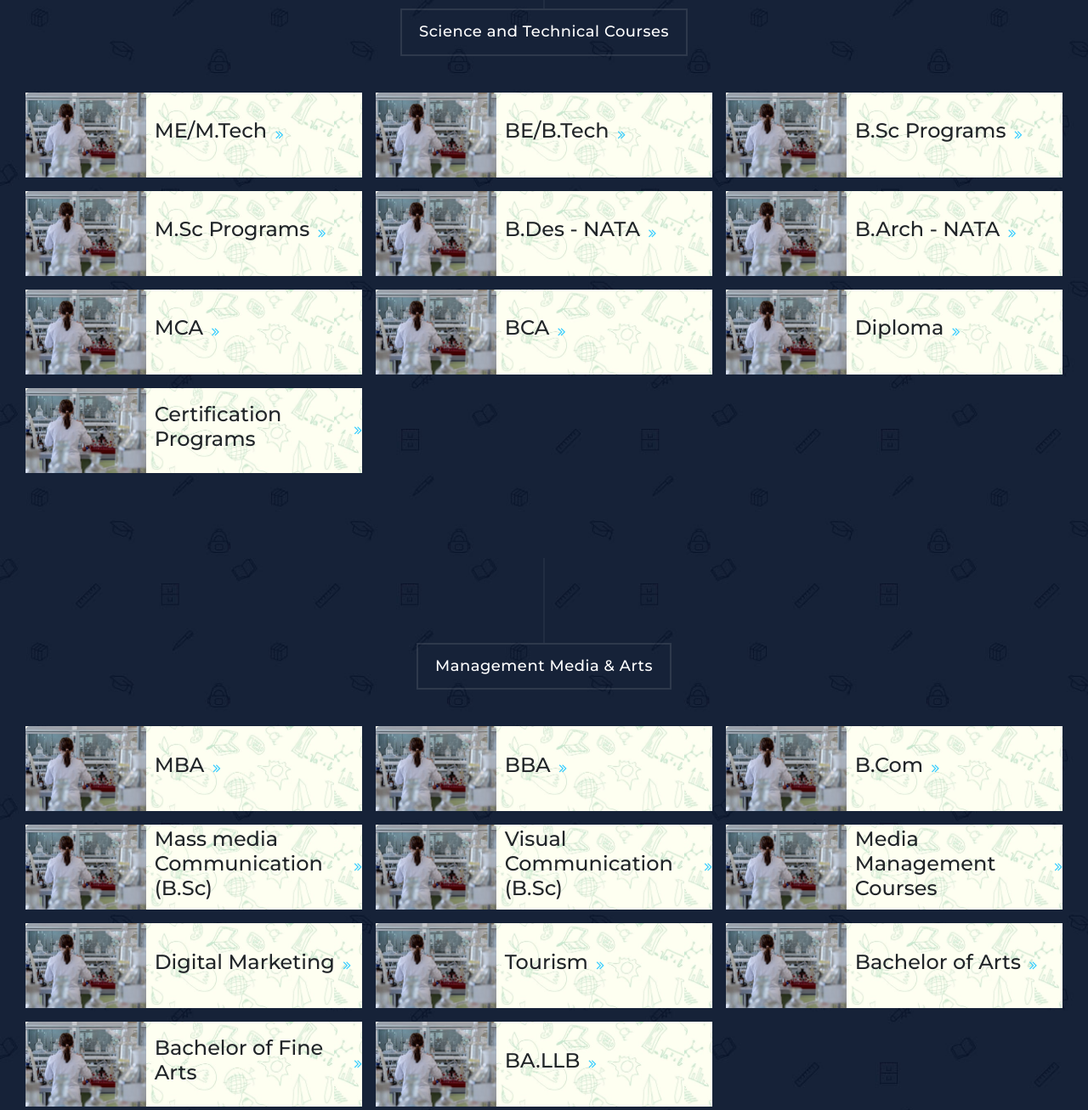
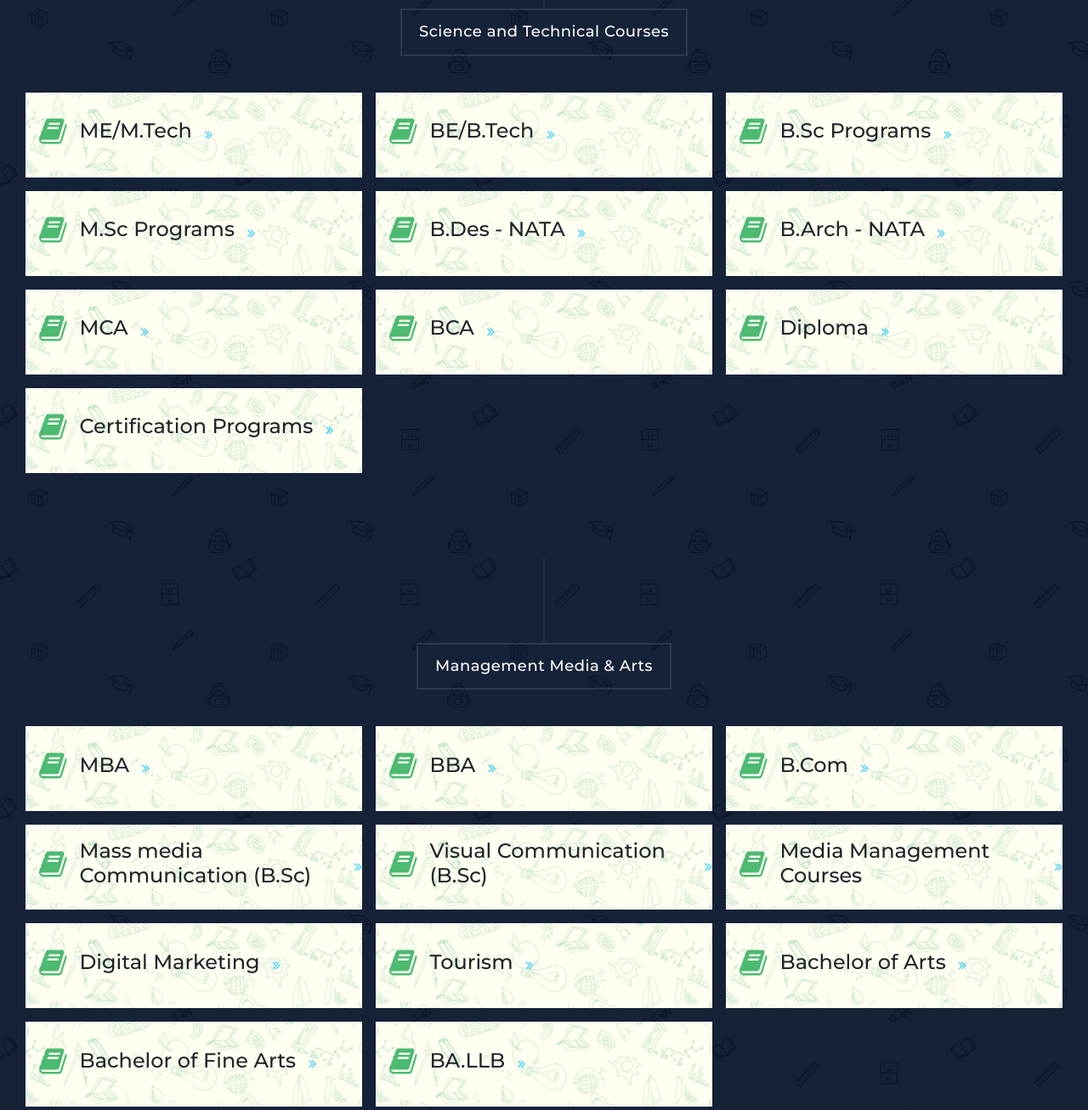
Before and after one commit to senanconsultancy/senanWebsite, a plain HTML site: page index.html in a window 1280 px wide. Shown: the part 3000-4307 px from the top of the page at 85% size. Drawn offline with Linux system fonts and the light colour scheme; files whose address does not match are found by name.

Commit message:
UI updates

```diff
--- a/assets/css/templatemo-grad-school.css
+++ b/assets/css/templatemo-grad-school.css
@@ -806,6 +806,12 @@ section.courses {
 section.courses .item img {
     border-top-right-radius: 5px;
     border-top-left-radius: 5px;
+}
+section.courses .item .hi {
+    margin-bottom: 0.5rem;
+    font-size: 35px;
+    color: #4cba71;
+    margin-left: 1rem;
 }
 
 section.courses .item .down-content {
@@ -1608,12 +1614,13 @@ footer p a:hover {
 .courses-grid .item{
   box-sizing: border-box;
   display: flex;
-  gap: 10px;
+  gap: 15px;
   align-items: center;
   justify-content: flex-start;
   background: url(../images/senanImages/coursesbkg.jpeg);
   background-size: contain;
   height: 100px;
+  border-bottom: 0px solid #4bba72;
   transition: all 0.3s ease;
 }
 .courses-grid .item:hover{
--- a/index.html
+++ b/index.html
@@ -260,7 +260,7 @@ https://templatemo.com/tm-557-grad-school
           </div>
           <div class="courses-grid">
             <div class="item">
-                <img src="assets/images/courses-01.jpg" alt="" />
+               <i class="fa fa-book hi"></i>
                 <h4>MBBS</h4>
                 <!-- <p>Pellentesque ultricies diam magna, auctor cursus lectus pretium nec. Maecenas finibus lobortis enim.</p> -->
                 <div class="text-button-pay">
@@ -268,7 +268,7 @@ https://templatemo.com/tm-557-grad-school
                 </div>
             </div>
             <div class="item">
-                <img src="assets/images/courses-01.jpg" alt="" />
+               <i class="fa fa-book hi"></i>
                 <h4>BDS</h4>
                 <!-- <p>Pellentesque ultricies diam magna, auctor cursus lectus pretium nec. Maecenas finibus lobortis enim.</p> -->
                 <div class="text-button-pay">
@@ -276,7 +276,7 @@ https://templatemo.com/tm-557-grad-school
                 </div>
             </div>
             <div class="item">
-                <img src="assets/images/courses-01.jpg" alt="" />
+               <i class="fa fa-book hi"></i>
                 <h4>BAMS</h4>
                 <!-- <p>Pellentesque ultricies diam magna, auctor cursus lectus pretium nec. Maecenas finibus lobortis enim.</p> -->
                 <div class="text-button-pay">
@@ -284,7 +284,7 @@ https://templatemo.com/tm-557-grad-school
                 </div>
             </div>
             <div class="item">
-                <img src="assets/images/courses-01.jpg" alt="" />
+               <i class="fa fa-book hi"></i>
                 <h4>BHMS</h4>
                 <!-- <p>Pellentesque ultricies diam magna, auctor cursus lectus pretium nec. Maecenas finibus lobortis enim.</p> -->
                 <div class="text-button-pay">
@@ -292,7 +292,7 @@ https://templatemo.com/tm-557-grad-school
                 </div>
             </div>
             <div class="item">
-                <img src="assets/images/courses-01.jpg" alt="" />
+               <i class="fa fa-book hi"></i>
                 <h4>B.VSc(Veterinary)</h4>
                 <!-- <p>Pellentesque ultricies diam magna, auctor cursus lectus pretium nec. Maecenas finibus lobortis enim.</p> -->
                 <div class="text-button-pay">
@@ -300,7 +300,7 @@ https://templatemo.com/tm-557-grad-school
                 </div>
             </div>
             <div class="item">
-                <img src="assets/images/courses-01.jpg" alt="" />
+               <i class="fa fa-book hi"></i>
                 <h4>B.Sc Nursing</h4>
                 <!-- <p>Pellentesque ultricies diam magna, auctor cursus lectus pretium nec. Maecenas finibus lobortis enim.</p> -->
                 <div class="text-button-pay">
@@ -309,7 +309,7 @@ https://templatemo.com/tm-557-grad-school
             </div>
 
             <div class="item">
-              <img src="assets/images/courses-01.jpg" alt="" />
+             <i class="fa fa-book hi"></i>
               <h4>P.B.B.Sc Nursing</h4>
               <!-- <p>Pellentesque ultricies diam magna, auctor cursus lectus pretium nec. Maecenas finibus lobortis enim.</p> -->
               <div class="text-button-pay">
@@ -317,7 +317,7 @@ https://templatemo.com/tm-557-grad-school
             </div>
             </div>
               <div class="item">
-                <img src="assets/images/courses-01.jpg" alt="" />
+               <i class="fa fa-book hi"></i>
                 <h4>GNM</h4>
                 <!-- <p>Pellentesque ultricies diam magna, auctor cursus lectus pretium nec. Maecenas finibus lobortis enim.</p> -->
                 <div class="text-button-pay">
@@ -325,7 +325,7 @@ https://templatemo.com/tm-557-grad-school
               </div>
               </div>
               <div class="item">
-                  <img src="assets/images/courses-01.jpg" alt="" />
+                 <i class="fa fa-book hi"></i>
                   <h4>Paramedical Degree Programs</h4>
                   <!-- <p>Pellentesque ultricies diam magna, auctor cursus lectus pretium nec. Maecenas finibus lobortis enim.</p> -->
                   <div class="text-button-pay">
@@ -333,7 +333,7 @@ https://templatemo.com/tm-557-grad-school
               </div>
               </div>
               <div class="item">
-                    <img src="assets/images/courses-01.jpg" alt="" />
+                   <i class="fa fa-book hi"></i>
                     <h4>Paramedical Diploma Programs</h4>
                     <!-- <p>Pellentesque ultricies diam magna, auctor cursus lectus pretium nec. Maecenas finibus lobortis enim.</p> -->
                     <div class="text-button-pay">
@@ -357,7 +357,7 @@ https://templatemo.com/tm-557-grad-school
           </div>
           <div class="courses-grid">
             <div class="item">
-                <img src="assets/images/courses-01.jpg" alt="" />
+               <i class="fa fa-book hi"></i>
                 <h4>ME/M.Tech</h4>
                 <!-- <p>Pellentesque ultricies diam magna, auctor cursus lectus pretium nec. Maecenas finibus lobortis enim.</p> -->
                 <div class="text-button-pay">
@@ -365,7 +365,7 @@ https://templatemo.com/tm-557-grad-school
                 </div>
             </div>
             <div class="item">
-                <img src="assets/images/courses-01.jpg" alt="" />
+               <i class="fa fa-book hi"></i>
                 <h4>BE/B.Tech</h4>
                 <!-- <p>Pellentesque ultricies diam magna, auctor cursus lectus pretium nec. Maecenas finibus lobortis enim.</p> -->
                 <div class="text-button-pay">
@@ -373,7 +373,7 @@ https://templatemo.com/tm-557-grad-school
                 </div>
             </div>
             <div class="item">
-                <img src="assets/images/courses-01.jpg" alt="" />
+               <i class="fa fa-book hi"></i>
                 <h4>B.Sc Programs</h4>
                 <!-- <p>Pellentesque ultricies diam magna, auctor cursus lectus pretium nec. Maecenas finibus lobortis enim.</p> -->
                 <div class="text-button-pay">
@@ -381,7 +381,7 @@ https://templatemo.com/tm-557-grad-school
                 </div>
             </div>
             <div class="item">
-                <img src="assets/images/courses-01.jpg" alt="" />
+               <i class="fa fa-book hi"></i>
                 <h4>M.Sc Programs</h4>
                 <!-- <p>Pellentesque ultricies diam magna, auctor cursus lectus pretium nec. Maecenas finibus lobortis enim.</p> -->
                 <div class="text-button-pay">
@@ -389,7 +389,7 @@ https://templatemo.com/tm-557-grad-school
                 </div>
             </div>
             <div class="item">
-                <img src="assets/images/courses-01.jpg" alt="" />
+               <i class="fa fa-book hi"></i>
                 <h4>B.Des - NATA</h4>
                 <!-- <p>Pellentesque ultricies diam magna, auctor cursus lectus pretium nec. Maecenas finibus lobortis enim.</p> -->
                 <div class="text-button-pay">
@@ -397,7 +397,7 @@ https://templatemo.com/tm-557-grad-school
                 </div>
             </div>
             <div class="item">
-                <img src="assets/images/courses-01.jpg" alt="" />
+               <i class="fa fa-book hi"></i>
                 <h4>B.Arch - NATA</h4>
                 <!-- <p>Pellentesque ultricies diam magna, auctor cursus lectus pretium nec. Maecenas finibus lobortis enim.</p> -->
                 <div class="text-button-pay">
@@ -406,7 +406,7 @@ https://templatemo.com/tm-557-grad-school
             </div>
 
             <div class="item">
-              <img src="assets/images/courses-01.jpg" alt="" />
+             <i class="fa fa-book hi"></i>
               <h4>MCA</h4>
               <!-- <p>Pellentesque ultricies diam magna, auctor cursus lectus pretium nec. Maecenas finibus lobortis enim.</p> -->
               <div class="text-button-pay">
@@ -414,7 +414,7 @@ https://templatemo.com/tm-557-grad-school
             </div>
             </div>
               <div class="item">
-                <img src="assets/images/courses-01.jpg" alt="" />
+               <i class="fa fa-book hi"></i>
                 <h4>BCA</h4>
                 <!-- <p>Pellentesque ultricies diam magna, auctor cursus lectus pretium nec. Maecenas finibus lobortis enim.</p> -->
                 <div class="text-button-pay">
@@ -422,7 +422,7 @@ https://templatemo.com/tm-557-grad-school
               </div>
               </div>
               <div class="item">
-                  <img src="assets/images/courses-01.jpg" alt="" />
+                 <i class="fa fa-book hi"></i>
                   <h4>Diploma</h4>
                   <!-- <p>Pellentesque ultricies diam magna, auctor cursus lectus pretium nec. Maecenas finibus lobortis enim.</p> -->
                   <div class="text-button-pay">
@@ -430,7 +430,7 @@ https://templatemo.com/tm-557-grad-school
               </div>
               </div>
               <div class="item">
-                    <img src="assets/images/courses-01.jpg" alt="" />
+                   <i class="fa fa-book hi"></i>
                     <h4>Certification Programs</h4>
                     <!-- <p>Pellentesque ultricies diam magna, auctor cursus lectus pretium nec. Maecenas finibus lobortis enim.</p> -->
                     <div class="text-button-pay">
@@ -454,7 +454,7 @@ https://templatemo.com/tm-557-grad-school
           </div>
           <div class="courses-grid">
             <div class="item">
-                <img src="assets/images/courses-01.jpg" alt="" />
+                <i class="fa fa-book hi"></i>
                 <h4>MBA</h4>
                 <!-- <p>Pellentesque ultricies diam magna, auctor cursus lectus pretium nec. Maecenas finibus lobortis enim.</p> -->
                 <div class="text-button-pay">
@@ -462,7 +462,7 @@ https://templatemo.com/tm-557-grad-school
                 </div>
             </div>
             <div class="item">
-                <img src="assets/images/courses-01.jpg" alt="" />
+               <i class="fa fa-book hi"></i>
                 <h4>BBA</h4>
                 <!-- <p>Pellentesque ultricies diam magna, auctor cursus lectus pretium nec. Maecenas finibus lobortis enim.</p> -->
                 <div class="text-button-pay">
@@ -470,7 +470,7 @@ https://templatemo.com/tm-557-grad-school
                 </div>
             </div>
             <div class="item">
-                <img src="assets/images/courses-01.jpg" alt="" />
+               <i class="fa fa-book hi"></i>
                 <h4>B.Com</h4>
                 <!-- <p>Pellentesque ultricies diam magna, auctor cursus lectus pretium nec. Maecenas finibus lobortis enim.</p> -->
                 <div class="text-button-pay">
@@ -478,7 +478,7 @@ https://templatemo.com/tm-557-grad-school
                 </div>
             </div>
             <div class="item">
-                <img src="assets/images/courses-01.jpg" alt="" />
+               <i class="fa fa-book hi"></i>
                 <h4>Mass media Communication (B.Sc)</h4>
                 <!-- <p>Pellentesque ultricies diam magna, auctor cursus lectus pretium nec. Maecenas finibus lobortis enim.</p> -->
                 <div class="text-button-pay">
@@ -486,7 +486,7 @@ https://templatemo.com/tm-557-grad-school
                 </div>
             </div>
             <div class="item">
-                <img src="assets/images/courses-01.jpg" alt="" />
+               <i class="fa fa-book hi"></i>
                 <h4>Visual Communication (B.Sc)</h4>
                 <!-- <p>Pellentesque ultricies diam magna, auctor cursus lectus pretium nec. Maecenas finibus lobortis enim.</p> -->
                 <div class="text-button-pay">
@@ -494,7 +494,7 @@ https://templatemo.com/tm-557-grad-school
                 </div>
             </div>
             <div class="item">
-                <img src="assets/images/courses-01.jpg" alt="" />
+               <i class="fa fa-book hi"></i>
                 <h4>Media Management Courses</h4>
                 <!-- <p>Pellentesque ultricies diam magna, auctor cursus lectus pretium nec. Maecenas finibus lobortis enim.</p> -->
                 <div class="text-button-pay">
@@ -503,7 +503,7 @@ https://templatemo.com/tm-557-grad-school
             </div>
 
             <div class="item">
-              <img src="assets/images/courses-01.jpg" alt="" />
+             <i class="fa fa-book hi"></i>
               <h4>Digital Marketing</h4>
               <!-- <p>Pellentesque ultricies diam magna, auctor cursus lectus pretium nec. Maecenas finibus lobortis enim.</p> -->
               <div class="text-button-pay">
@@ -511,7 +511,7 @@ https://templatemo.com/tm-557-grad-school
             </div>
             </div>
               <div class="item">
-                <img src="assets/images/courses-01.jpg" alt="" />
+               <i class="fa fa-book hi"></i>
                 <h4>Tourism</h4>
                 <!-- <p>Pellentesque ultricies diam magna, auctor cursus lectus pretium nec. Maecenas finibus lobortis enim.</p> -->
                 <div class="text-button-pay">
@@ -519,7 +519,7 @@ https://templatemo.com/tm-557-grad-school
               </div>
               </div>
               <div class="item">
-                  <img src="assets/images/courses-01.jpg" alt="" />
+                 <i class="fa fa-book hi"></i>
                   <h4>Bachelor of Arts</h4>
                   <!-- <p>Pellentesque ultricies diam magna, auctor cursus lectus pretium nec. Maecenas finibus lobortis enim.</p> -->
                   <div class="text-button-pay">
@@ -527,7 +527,7 @@ https://templatemo.com/tm-557-grad-school
               </div>
               </div>
               <div class="item">
-                    <img src="assets/images/courses-01.jpg" alt="" />
+                   <i class="fa fa-book hi"></i>
                     <h4>Bachelor of Fine Arts</h4>
                     <!-- <p>Pellentesque ultricies diam magna, auctor cursus lectus pretium nec. Maecenas finibus lobortis enim.</p> -->
                     <div class="text-button-pay">
@@ -535,7 +535,7 @@ https://templatemo.com/tm-557-grad-school
               </div>
               </div>
               <div class="item">
-                    <img src="assets/images/courses-01.jpg" alt="" />
+                   <i class="fa fa-book hi"></i>
                     <h4>BA.LLB</h4>
                     <!-- <p>Pellentesque ultricies diam magna, auctor cursus lectus pretium nec. Maecenas finibus lobortis enim.</p> -->
                     <div class="text-button-pay">
@@ -590,7 +590,7 @@ https://templatemo.com/tm-557-grad-school
               </div>
               <figure>
                 <a
-                  href="https://www.youtube.com/watch?v=t9ilX6FEThQ"
+                  href="https://www.youtube.com/watch?v=FtI6bbhoWOo"
                   class="play"
                   ><img src="assets/images/main-thumb.png"
                 /></a>
```
